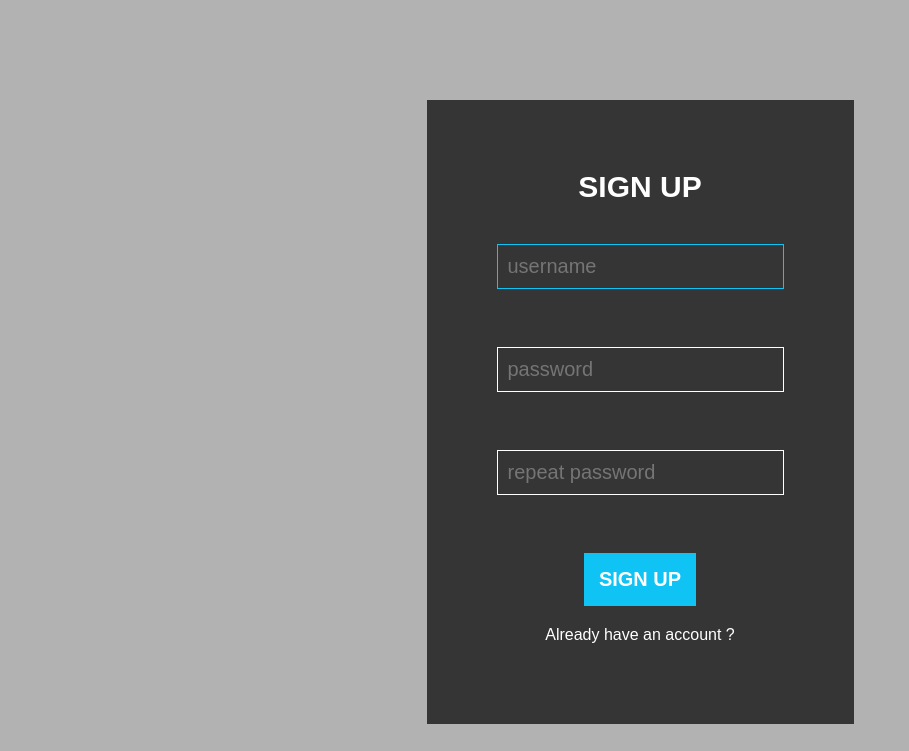
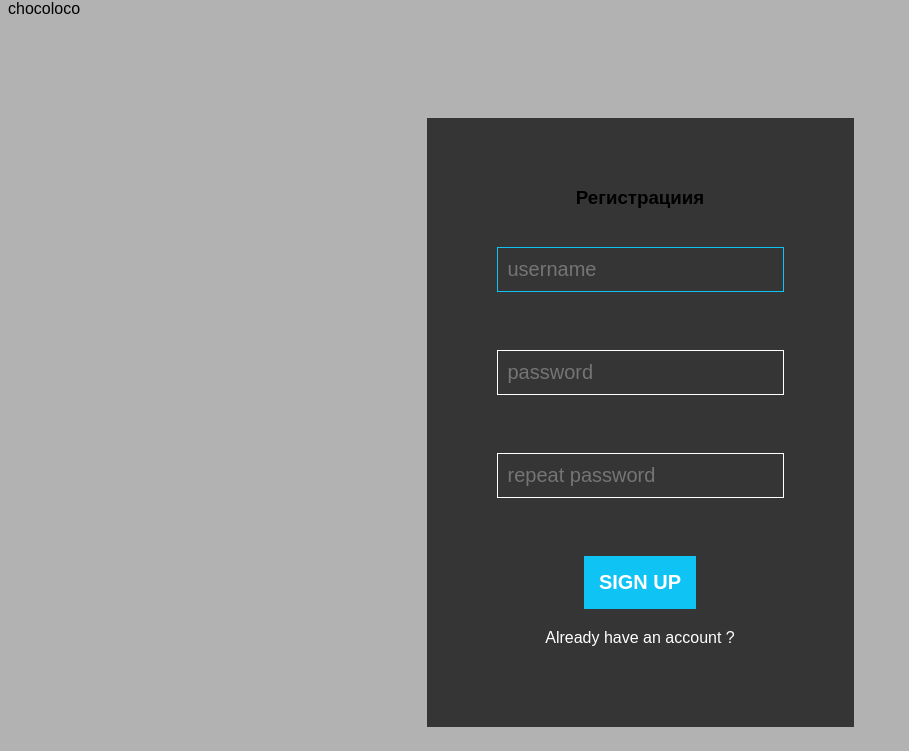
Before and after one commit to college-2023/Syrga-Salima, a Django app: page /registerUser/ in a window 1280 px wide. Shown: the part 66-817 px from the top of the page, without its empty margins (0-909 px from the left). Before the commit the page ends 790 px from the top, so only its background shows below. Run offline with Django 4.2, Linux system fonts and the light colour scheme.

Commit message:
Update register.html

```diff
--- a/templates/register.html
+++ b/templates/register.html
@@ -11,11 +11,13 @@
 </head>
 <body>
   {% include 'navbar.html' %}
-
+  <div class="container">
+    <div class="left"><div class="logo"><span>chocoloco</span></div></div>
+    <div class="right">
   <div class="form">
     <form method="POST" action="{% url 'registerUser' %}" >
     {% csrf_token %}
-    <h1>SIgn Up</h1>
+    <h3>Регистрациия</h3>
     {% for field in form %}
     <div class="input-form">
       {{field}} <br> <br>
@@ -26,7 +28,9 @@
     </div>
     <a href="{% url 'loginUser' %}">Already have an account ?</a>
     </form>
+   </div>
 </div>
+
 
 <div id="hint">
 
@@ -37,7 +41,7 @@
 {% endif %}
 
 </div>
-
+</div>
 </body>
 <script src="{% static 'js/placeholder.js' %}"></script>
 </html>
```
